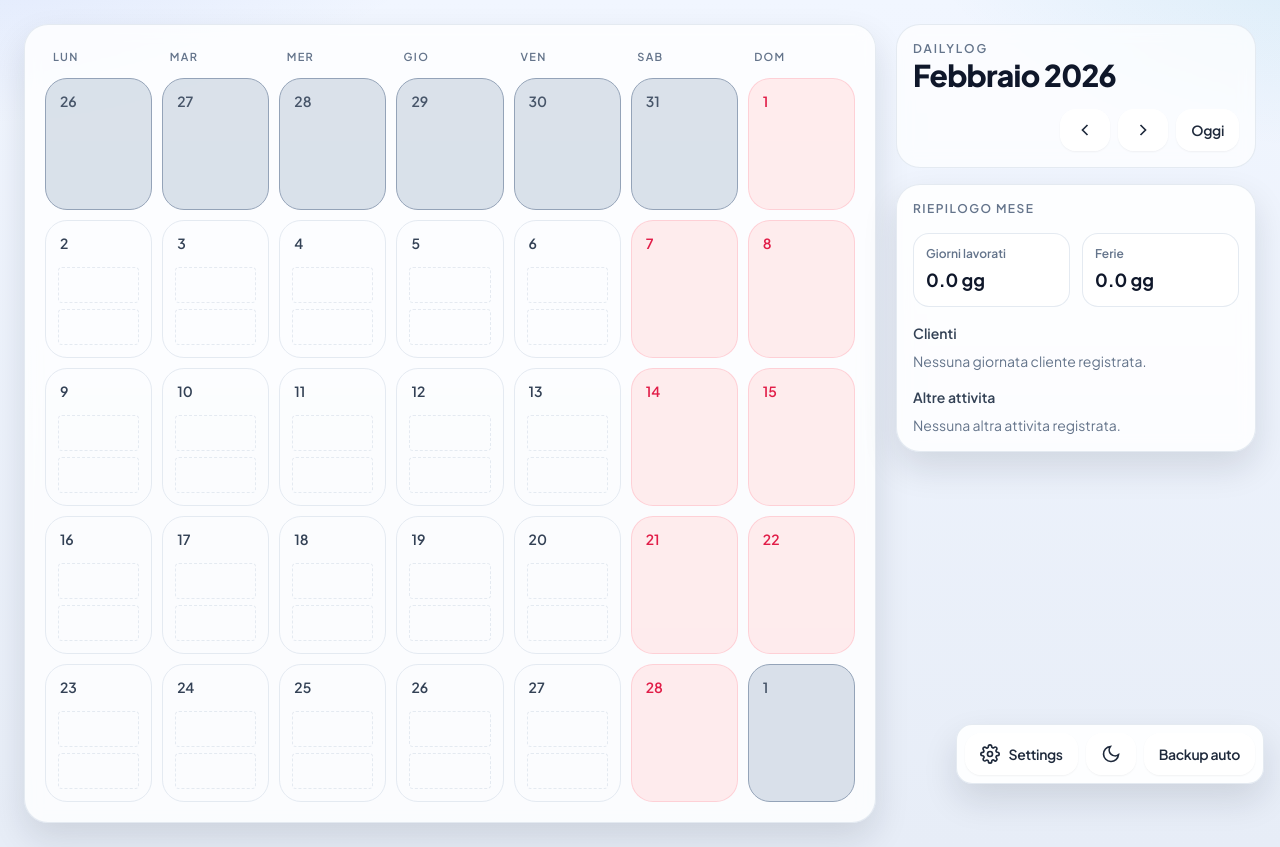
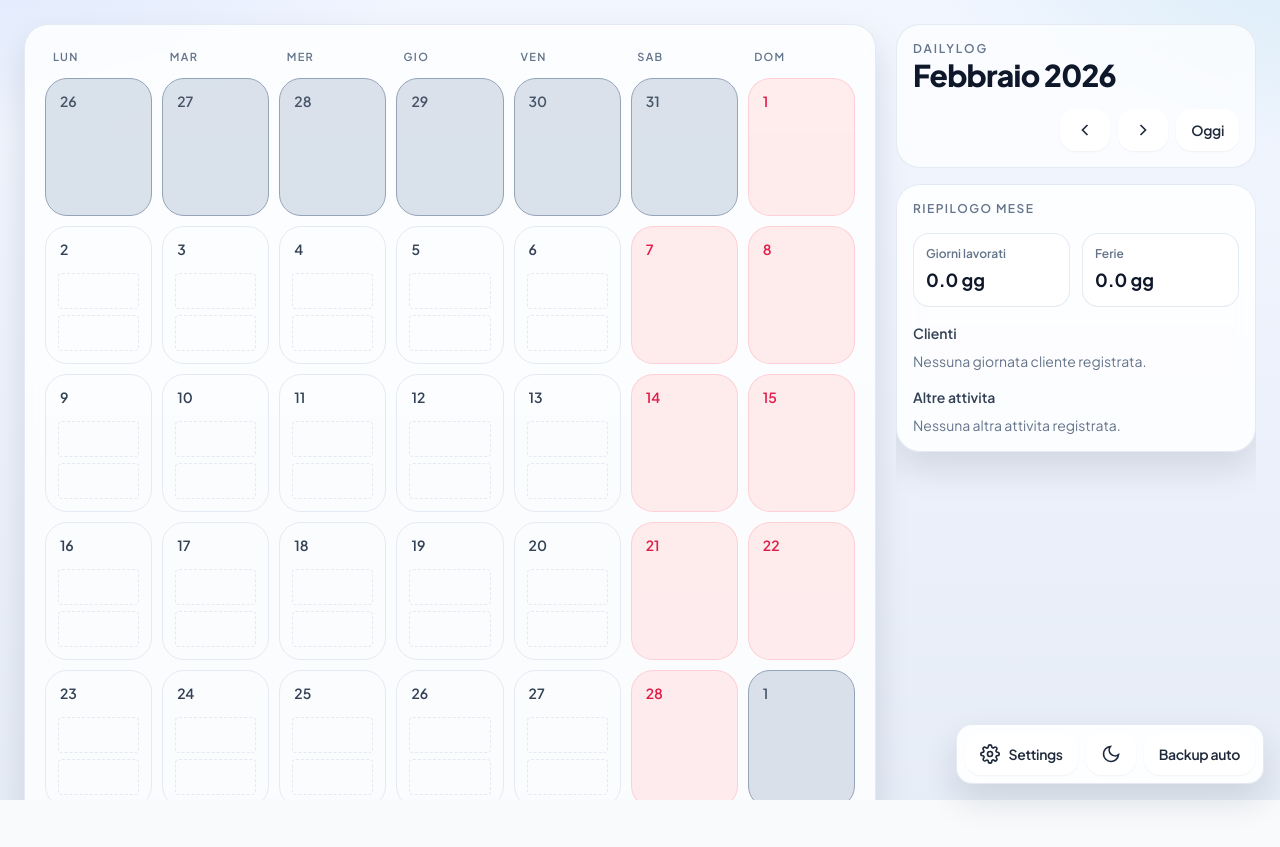
Before and after one commit to carloveronesi/DailyLog, a React (Vite) app: page / in a window 1280 px wide. After the commit the page ends 800 px from the top, so only its background shows below. Built offline with nearby package versions, Linux system fonts and the light colour scheme.

Commit message:
Fixing screen height

```diff
--- a/src/renderer/App.jsx
+++ b/src/renderer/App.jsx
@@ -76,9 +76,9 @@ export default function App() {
   const clientNames = useMemo(() => listStoredClients(), [data, year, month]);
 
   return (
-    <div className="min-h-screen">
-      <div className="mx-auto max-w-7xl px-4 py-6 lg:px-6">
-        <main className="grid grid-cols-1 lg:grid-cols-[1fr_360px] gap-5">
+    <div className="min-h-screen lg:h-screen lg:flex lg:flex-col lg:overflow-hidden">
+      <div className="mx-auto w-full max-w-7xl px-4 py-6 lg:px-6 lg:flex-1 lg:flex lg:flex-col lg:min-h-0">
+        <main className="grid grid-cols-1 lg:grid-cols-[1fr_360px] gap-5 lg:flex-1 lg:min-h-0">
           <CalendarGrid
             year={year}
             month={month}
@@ -88,7 +88,8 @@ export default function App() {
             clientColors={settings.clientColors}
           />
 
-          <aside className="space-y-4">
+          <aside className="space-y-4 flex flex-col lg:h-full lg:overflow-hidden">
+            <div className="shrink-0">
               <Header
                 year={year}
                 month={month}
@@ -96,7 +97,10 @@ export default function App() {
                 nextMonth={nextMonth}
                 goToday={goToday}
               />
+            </div>
+            <div className="flex-1 min-h-0 overflow-y-auto rounded-3xl pb-2">
               <SummaryPanel year={year} monthIndex0={month} data={data} clientColors={settings.clientColors} />
+            </div>
           </aside>
         </main>
       </div>
--- a/src/renderer/components/CalendarGrid.jsx
+++ b/src/renderer/components/CalendarGrid.jsx
@@ -5,8 +5,8 @@ export function CalendarGrid({ year, month, gridDates, monthDataByDate, openEdit
     const weekDays = ["Lun", "Mar", "Mer", "Gio", "Ven", "Sab", "Dom"];
 
     return (
-        <section className="rounded-3xl border border-slate-200/90 bg-white/80 backdrop-blur p-5 shadow-soft dark:shadow-soft-dark dark:border-slate-700/50 dark:bg-slate-800/80">
-            <div className="grid grid-cols-7 gap-2">
+        <section className="flex flex-col lg:h-full rounded-3xl border border-slate-200/90 bg-white/80 backdrop-blur p-5 shadow-soft dark:shadow-soft-dark dark:border-slate-700/50 dark:bg-slate-800/80">
+            <div className="grid grid-cols-7 gap-2 shrink-0">
                 {weekDays.map((w) => (
                     <div key={w} className="px-2 py-1 text-[11px] font-semibold uppercase tracking-[0.12em] text-slate-500 dark:text-slate-400">
                         {w}
@@ -14,7 +14,7 @@ export function CalendarGrid({ year, month, gridDates, monthDataByDate, openEdit
                 ))}
             </div>
 
-            <div className="mt-2 grid grid-cols-1 sm:grid-cols-2 md:grid-cols-3 lg:grid-cols-7 gap-2.5">
+            <div className="mt-2 grid grid-cols-1 sm:grid-cols-2 md:grid-cols-3 lg:grid-cols-7 lg:auto-rows-fr gap-2.5 flex-1 min-h-0">
                 {gridDates.map((d) => {
                     const isCurrentMonth = d.getMonth() === month && d.getFullYear() === year;
                     const isWeekend = d.getDay() === 0 || d.getDay() === 6;
--- a/src/renderer/components/DayCell.jsx
+++ b/src/renderer/components/DayCell.jsx
@@ -11,7 +11,7 @@ export function DayCell({ date, isCurrentMonth, isWeekend, entries, onClick, cli
   const pmBadge = badgePresentation(pm, clientColors);
 
   const base =
-    "rounded-[22px] border p-3 transition-all duration-200 select-none min-h-[132px] flex flex-col gap-2";
+    "rounded-[22px] border p-3 transition-all duration-200 select-none min-h-[100px] lg:min-h-0 lg:h-full flex flex-col gap-2";
   const cursor = isClickable ? "cursor-pointer" : "cursor-default";
   const bg = !isCurrentMonth
     ? "bg-slate-300/70 border-slate-400 text-slate-600 dark:bg-slate-800/50 dark:border-slate-700/50 dark:text-slate-500"
```
Also changed, not shown: src/renderer/styles.css (line endings or trailing spaces). Lines whose indentation alone changed are shown as unchanged.
